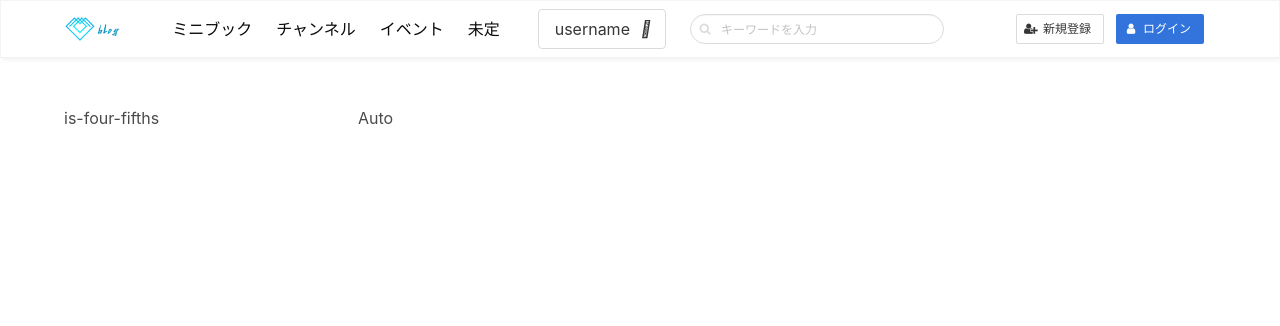
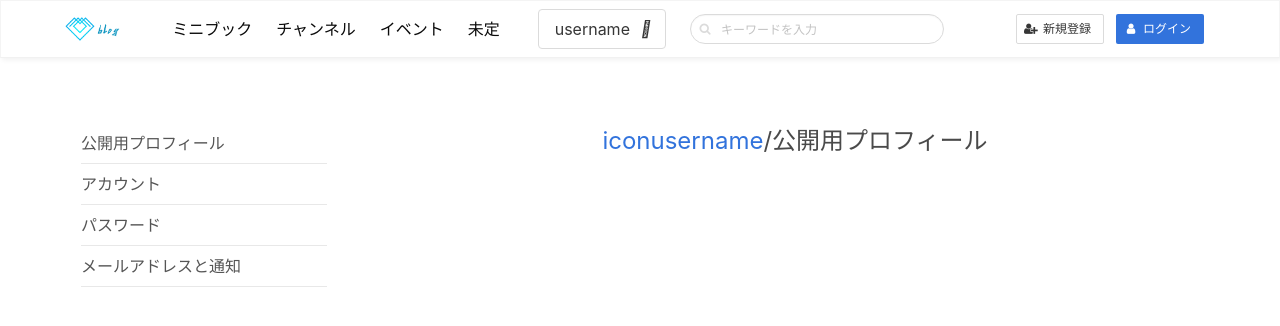
Before and after one commit to huanshenyi/mdblog-front, a Vue app: page /user/editor/email in a window 1280 px wide. Shown: the top 326 px of the page. Built offline with nearby package versions, Linux system fonts and the light colour scheme.

Commit message:
ユーザープロフィール編集画面編集中

```diff
--- /dev/null
+++ b/src/components/userEditor/Main.vue
@@ -0,0 +1,38 @@
+<template>
+    <div class="main">
+      <div class="titles">
+          <a href="">icon</a>
+          <a href="">username</a>
+          <span>/</span>
+          <span>公開用プロフィール</span>
+      </div>
+    </div>
+</template>
+<script lang="ts">
+import { defineComponent } from 'vue'
+export default defineComponent({
+    name: "Main",
+    components: {},
+    setup() {
+
+    }
+})
+</script>
+<style scoped>
+.main{
+    flex-grow: 1;
+    min-width: 0;
+    margin-left: 16px;
+    background-color: #fff;
+    border: 1px solid transparent;
+    padding: 16px;
+}
+.titles {
+    display: flex;
+    justify-content: center;
+    align-items: center;
+    flex-wrap: wrap;
+    font-size: 24px;
+    margin-bottom: 32px;
+}
+</style>
--- a/src/views/UserEditor.vue
+++ b/src/views/UserEditor.vue
@@ -1,16 +1,51 @@
 <template>
     <div class="columns">
-         <div class="column is-one-quarter">is-four-fifths</div>
-         <div class="column">Auto</div>
+         <div class="column is-one-quarter">
+             <div class="settings-menu">
+                <div class="menu-item">公開用プロフィール</div>
+                <div class="menu-item">アカウント</div>
+                <div class="menu-item">パスワード</div>
+                <div class="menu-item">メールアドレスと通知</div>
+             </div>
+         </div>
+         <div class="column">
+            <Main/>
+         </div>
     </div>
 </template>
 <script lang="ts">
-import { defineComponent } from 'vue'
+import { defineComponent } from 'vue';
+
+import Main from "@/components/userEditor/Main.vue";
+
 export default defineComponent({
     name: "UserEditor",
-    components: {},
+    components: {
+        Main
+    },
     setup(){
 
     }
 })
 </script>
+<style scoped>
+.settings-menu{
+    display: flex;
+    flex-direction: column;
+    align-items: flex-start;
+    width: 280px;
+    position: -webkit-sticky;
+    position: sticky;
+    top: 1em;
+    background-color: #fff;
+    border: 1px solid transparent;
+    padding: 16px;
+}
+.menu-item{
+    width: 100%;
+    font-weight: normal;
+    padding: 8px 0;
+    border-bottom: 1px solid #e8e8e8;
+    color: #555;
+}
+</style>
```
